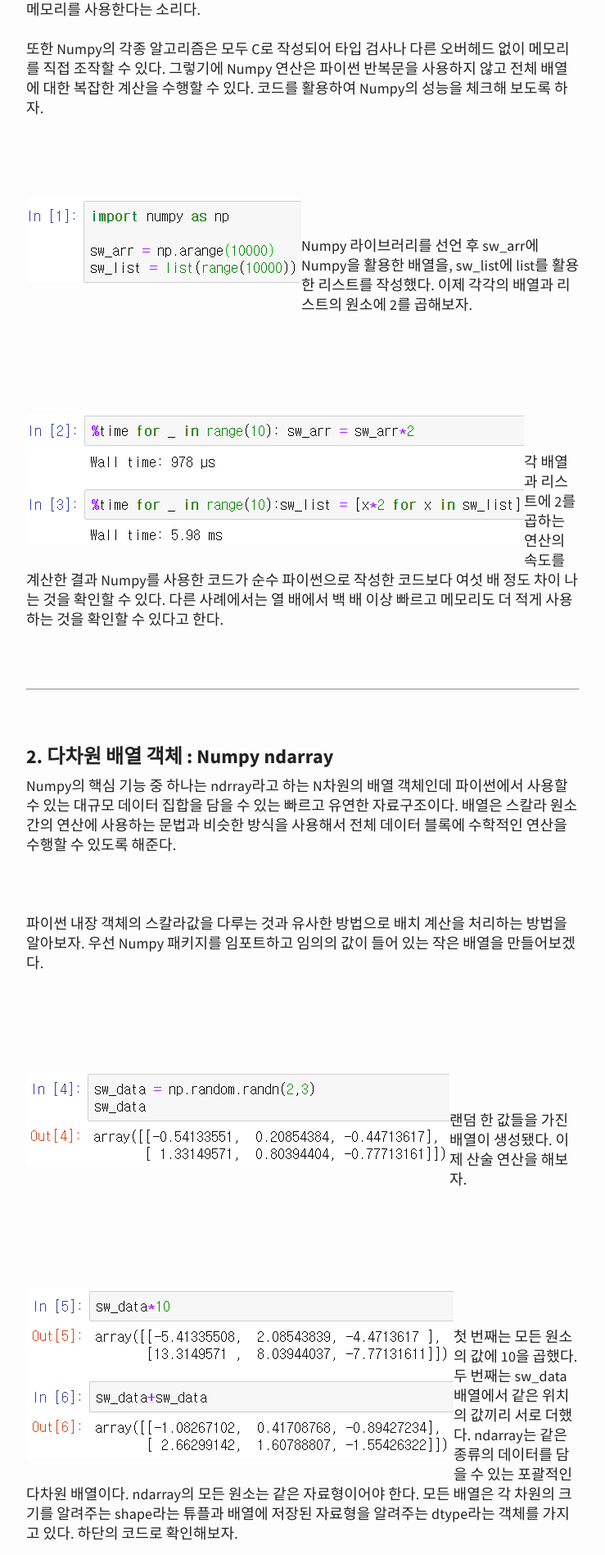
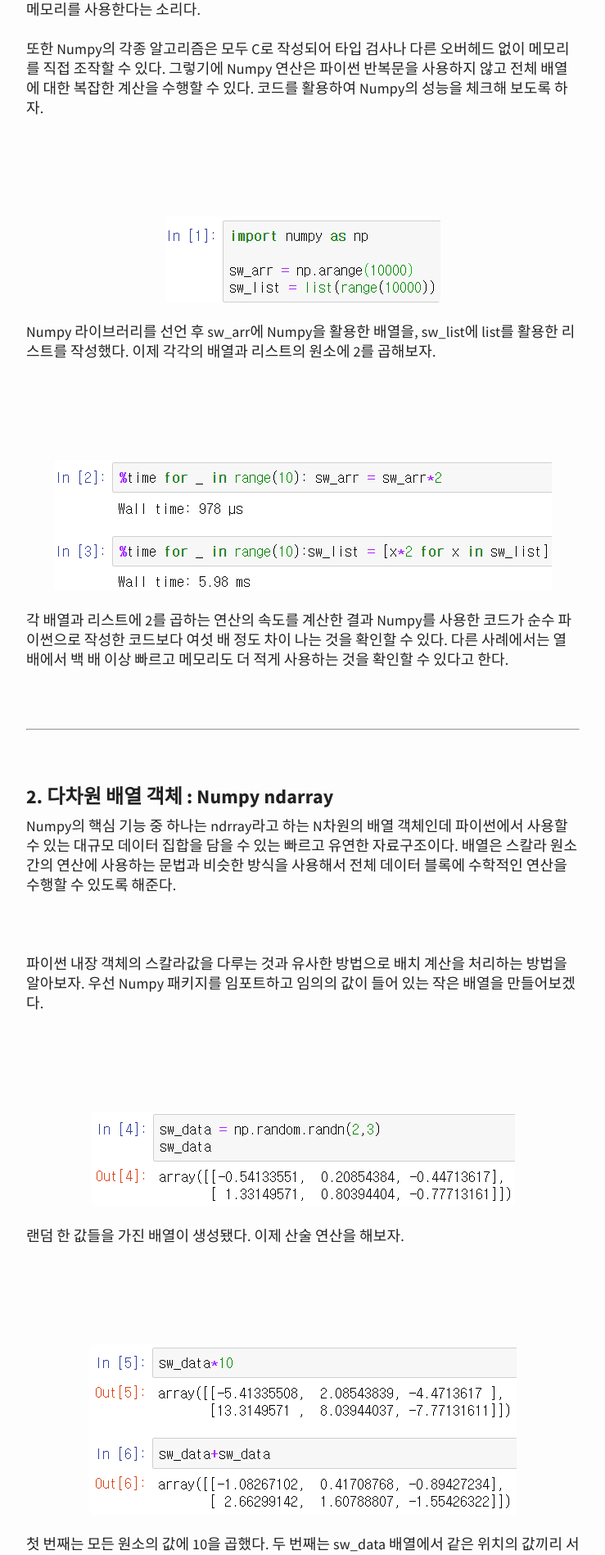
Before and after one commit to sinsaonee/growth-hacker1, a Jekyll site: the page built from _posts/2019-12-12-NumPy-배열과벡터연산#1.md, in a window 1280 px wide. Shown: the part 674-2571 px from the top of the page at 82% size, without its empty margins (270-1009 px from the left). Built offline with Jekyll 4.4.1, drawn with Linux system fonts in a browser that asks for light colours; comment, search, counter and statistics services are not loaded.

Commit message:
Update 2019-12-12-NumPy-배열과벡터연산#1.md

```diff
--- a/_posts/2019-12-12-NumPy-배열과벡터연산#1.md
+++ b/_posts/2019-12-12-NumPy-배열과벡터연산#1.md
@@ -27,13 +27,15 @@ Numpy는 내부적으로 데이터를 다른 내장 파이썬 객체와 구분
 
 또한 Numpy의 각종 알고리즘은 모두 C로 작성되어 타입 검사나 다른 오버헤드 없이 메모리를 직접 조작할 수 있다. 그렇기에 Numpy 연산은 파이썬 반복문을 사용하지 않고 전체 배열에 대한 복잡한 계산을 수행할 수 있다. 코드를 활용하여 Numpy의 성능을 체크해 보도록 하자.
 
-<br><br><br><img src="/img/post/Numpy1/Numpy1-1.png" align="left"><br>
+<br><br><br>
+
+![Numpy1-1](/img/post/Numpy1/Numpy1-1.png)
 
 Numpy 라이브러리를 선언 후 sw_arr에 Numpy을 활용한 배열을, sw_list에 list를 활용한 리스트를 작성했다. 이제 각각의 배열과 리스트의 원소에 2를 곱해보자.
 
 <br><br><br>
 
-<img src="/img/post/Numpy1/Numpy1-2.png" align="left"><br>
+![Numpy1-2](/img/post/Numpy1/Numpy1-2.png)
 
 각 배열과 리스트에 2를 곱하는 연산의 속도를 계산한 결과 Numpy를 사용한 코드가 순수 파이썬으로 작성한 코드보다 여섯 배 정도 차이 나는 것을 확인할 수 있다. 다른 사례에서는 열 배에서 백 배 이상 빠르고 메모리도 더 적게 사용하는 것을 확인할 수 있다고 한다.
 
@@ -53,14 +55,14 @@ Numpy의 핵심 기능 중 하나는 ndrray라고 하는 N차원의 배열 객
 
 <br><br><br>
 
-<img src="/img/post/Numpy1/Numpy1-3.png" align="left"><br>
+![Numpy1-3](/img/post/Numpy1/Numpy1-3.png)
 
 랜덤 한 값들을 가진 배열이 생성됐다. 이제 산술 연산을 해보자.
 
 <br><br><br>
 
-<img src="/img/post/Numpy1/Numpy1-4.png" align="left"><br>
+![Numpy1-4](/img/post/Numpy1/Numpy1-4.png)
 
 첫 번째는 모든 원소의 값에 10을 곱했다. 두 번째는 sw_data 배열에서 같은 위치의 값끼리 서로 더했다. ndarray는 같은 종류의 데이터를 담을 수 있는 포괄적인 다차원 배열이다. ndarray의 모든 원소는 같은 자료형이어야 한다. 모든 배열은 각 차원의 크기를 알려주는 shape라는 튜플과 배열에 저장된 자료형을 알려주는 dtype라는 객체를 가지고 있다. 하단의 코드로 확인해보자.
 
-<img src="/img/post/Numpy1/Numpy1-5.PNG" align="left"><br>
+![Numpy1-5](/img/post/Numpy1/Numpy1-5.png)
```
